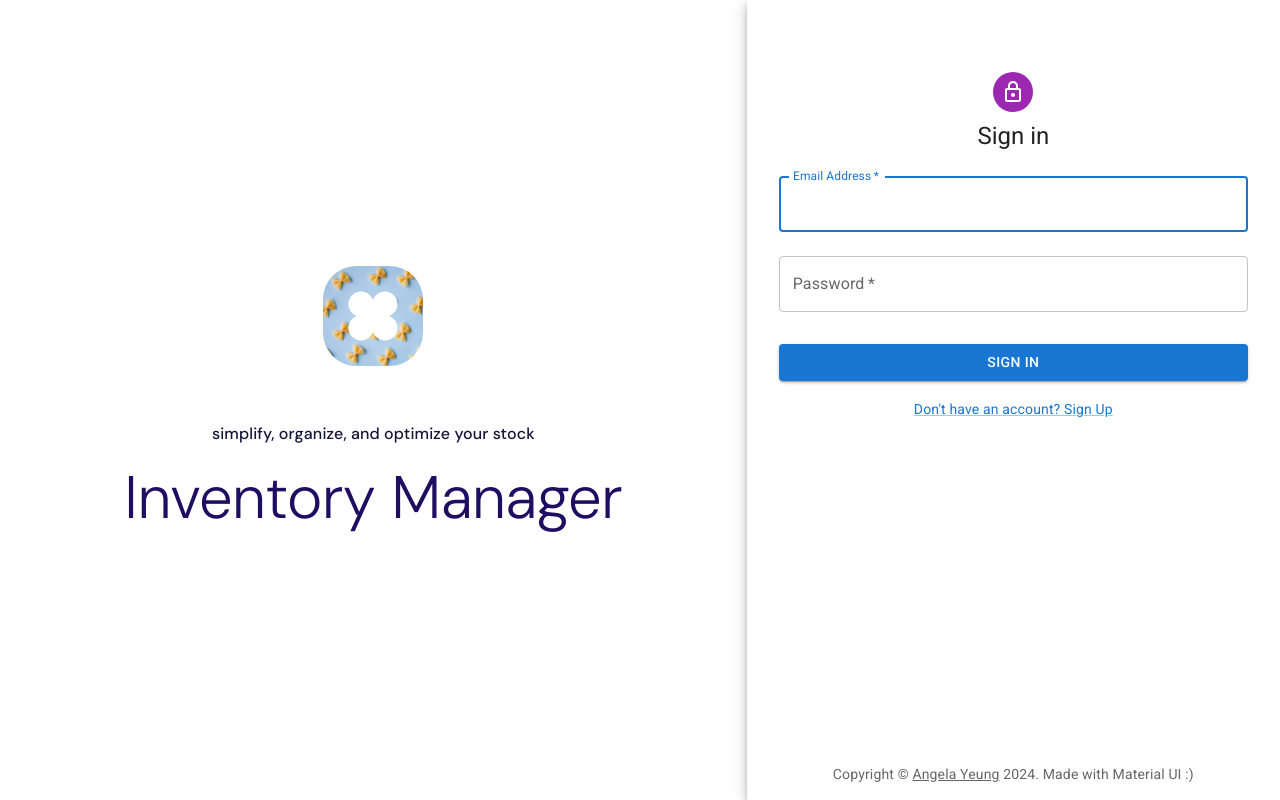
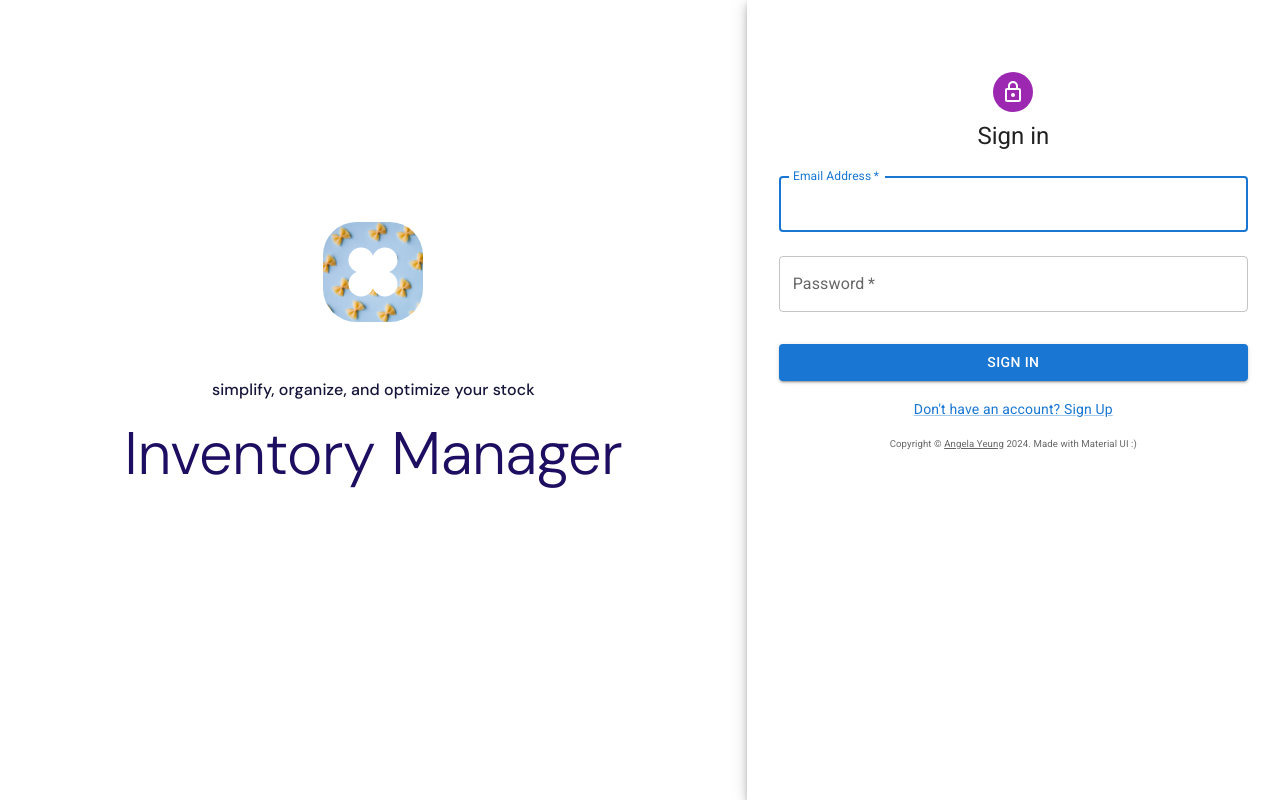
Before and after one commit to angelay1006/inventory-management, a Next.js app: page /auth-landing/signin in a window 1280 px wide. Built offline with nearby package versions, Linux system fonts and the light colour scheme; no server answers.

Commit message:
landing page fixes

```diff
--- a/app/auth-landing/signin/page.js
+++ b/app/auth-landing/signin/page.js
@@ -17,27 +17,16 @@ import { useState } from 'react';
 import { useRouter } from 'next/navigation';
 import { signInWithEmailAndPassword } from 'firebase/auth';
 import { auth } from '../../../firebase.js';
-import Loading from '../../components/loading';
-import { keyframes } from '@mui/system';
+
 import Image from 'next/image';
 import '../../globals.css';
 import Logo from '../../components/auth-landing/Logo.svg';
 
 const defaultTheme = createTheme();
 
-// const gradientAnimation = keyframes`
-// 0% {
-//     background-position: 0%;
-//   }
-//   100% {
-//     background-position: 100%;
-//   }
-// `;
 
 export default function SignInSide() {
   const [error, setError] = useState('');
-  const [loading, setLoading] = useState(false);
-
   const router = useRouter();
 
   const handleSubmit = async (event) => {
@@ -46,22 +35,16 @@ export default function SignInSide() {
     const email = data.get('email');
     const password = data.get('password');
 
-    setLoading(true);
-
     try {
       await signInWithEmailAndPassword(auth, email, password);
       router.push('/home');
     } catch (err) {
       setError('Failed to sign in. Please check your email and password.');
       console.error('Sign in error:', err);
-    } finally {
-      setLoading(false);
     }
   };
 
-  if (loading) {
-    return <Loading />;
-  }
+
 
   return (
     <ThemeProvider theme={defaultTheme}>
@@ -76,12 +59,12 @@ export default function SignInSide() {
           md={7}
           sx={{
             position: 'relative',
-            // background: 'linear-gradient(90deg, #FFFFFF, #9C9C9C, #F1EBEB)',
-            // backgroundSize: '300% 300%',
-            // animation: `${gradientAnimation} 11s alternate infinite`,
             display: 'flex',
             justifyContent: 'center',
             alignItems: 'center',
+            height: { xs: '65%', sm: '85%' },
+            overflow: 'hidden',
+            pt: { xs: 2, sm: 4 }
           }}
         >
           <Grid
@@ -118,13 +101,17 @@ export default function SignInSide() {
         <Grid item xs={12} sm={6} md={5} component={Paper} elevation={6} square>
           <Box
             sx={{
-              my: 8,
-              mx: 4,
+              height: '100%',
               display: 'flex',
               flexDirection: 'column',
               alignItems: 'center',
+              justifyContent: 'flex-start',
+              overflow: 'hidden',
+              px: 4,
+              py: 8
             }}
           >
+
             <Avatar sx={{ m: 1, bgcolor: 'secondary.main' }}>
               <LockOutlinedIcon />
             </Avatar>
@@ -167,10 +154,20 @@ export default function SignInSide() {
                     {"Don't have an account? Sign Up"}
                   </Link>
                 </Grid>
+
+
+                <Grid item sx={{
+                  mt: '2vh',
+                  display: 'flex',
+                  justifyContent: 'center',
+                  alignItems: 'center',
+                  textAlign: 'center',
+                  width: '100%',
+                }}>
+                  <Copyright sx={{paddingTop: '3vh'}} />
+                </Grid>
               </Grid>
-              <Grid container justifyContent="center" >
-                <Copyright sx={{ mt: 5, position: 'absolute', justifyContent: 'center', bottom: '2vh' }} />
-              </Grid>
+
             </Box>
           </Box>
         </Grid>
--- a/app/components/auth-landing/copyright.js
+++ b/app/components/auth-landing/copyright.js
@@ -3,7 +3,7 @@ import Link from '@mui/material/Link';
 
 function Copyright(props) {
     return (
-        <Typography variant="body2" color="text.secondary" align="center" {...props}>
+        <Typography variant="body2" color="text.secondary" align="center" {...props} sx={{fontSize:'0.6rem'}}>
             {'Copyright © '}
             <Link color="inherit" href="https://angela-yeung-portfolio.vercel.app/">
                 Angela Yeung
--- a/app/components/loading.js
+++ /dev/null
@@ -1,21 +0,0 @@
-'use client';
-
-import * as React from 'react';
-import Box from '@mui/material/Box';
-import CircularProgress from '@mui/material/CircularProgress';
-
-
-export default function Loading() {
-    return (
-      <Box
-        sx={{
-          display: 'flex',
-          alignItems: 'center',
-          justifyContent: 'center',
-          height: '100vh',
-        }}
-      >
-        <CircularProgress />
-      </Box>
-    );
-  }
```
Also changed, not shown: app/components/auth-landing/animatedIcon.js (added).
